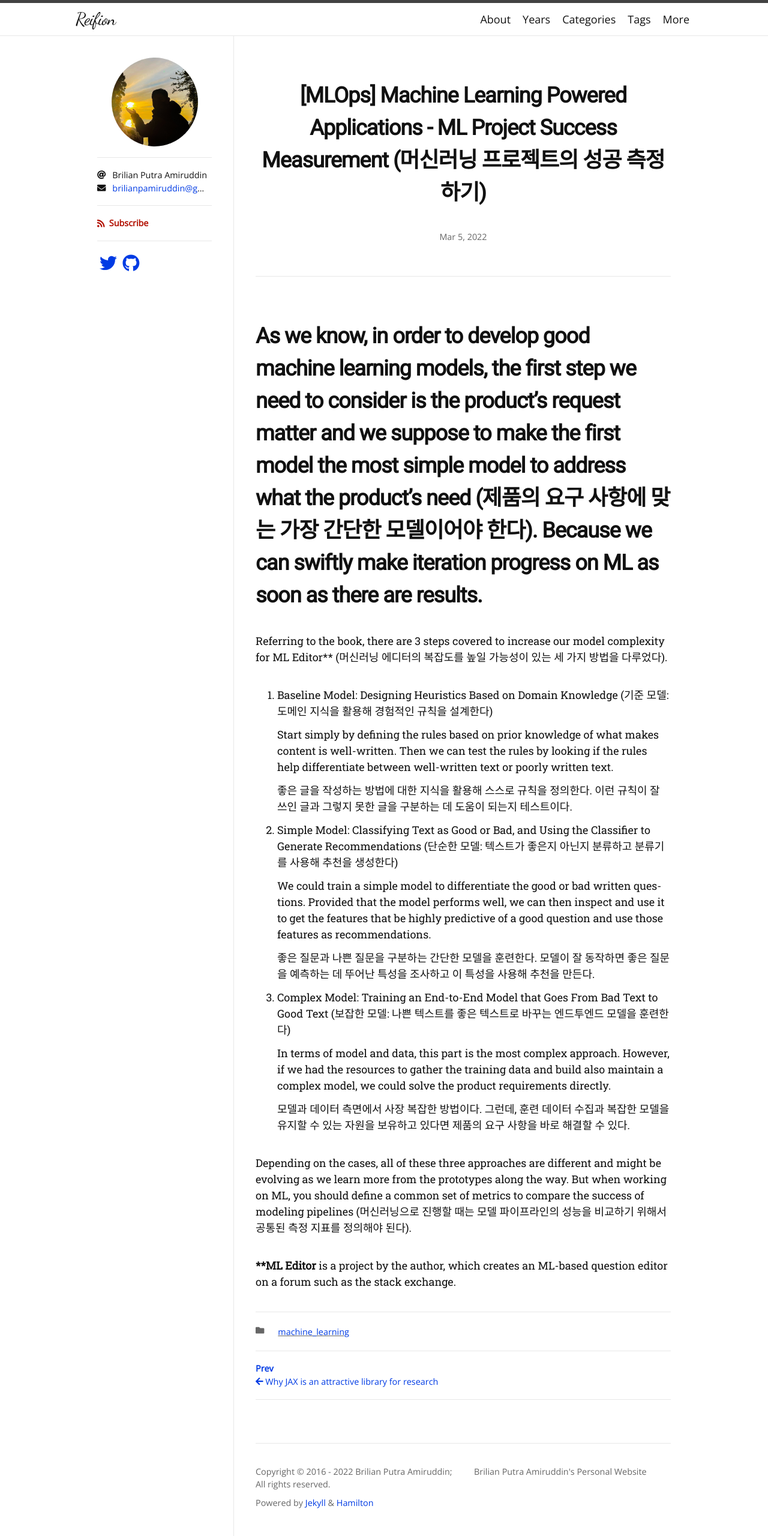
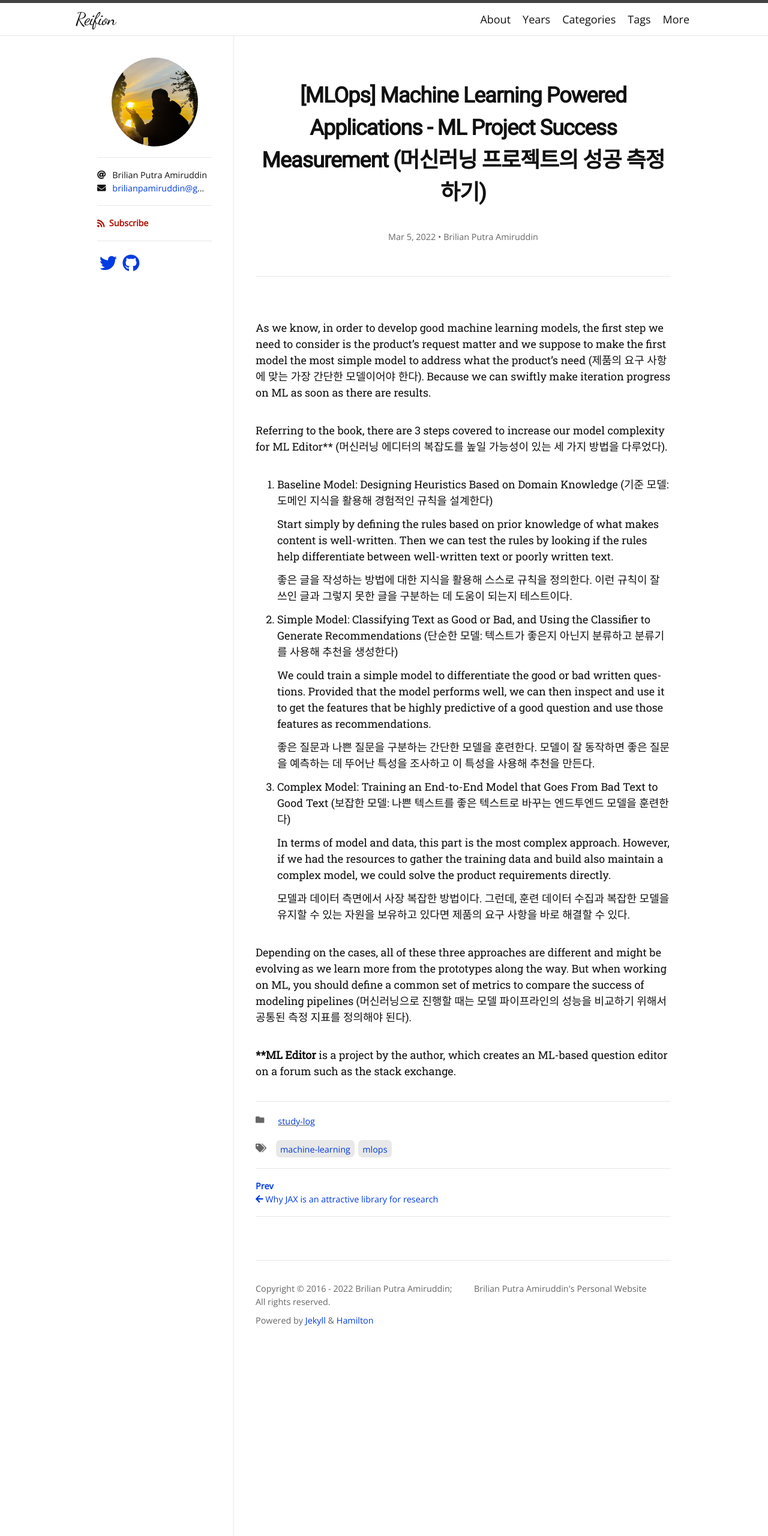
Before and after one commit to brilianputraa/brilianamiruddin.github.io, a Jekyll site: the page built from _posts/2022-03-05-ml-products-success-metrics.md, in a window 1280 px wide. Shown: the whole page at 60% size. Built offline with Jekyll 4.4.1, drawn with Linux system fonts in a browser that asks for light colours; nearby versions of some CDN libraries; some web fonts are replaced.

Commit message:
Update 2022-03-05-ml-products-success-metrics.md

```diff
--- a/_posts/2022-03-05-ml-products-success-metrics.md
+++ b/_posts/2022-03-05-ml-products-success-metrics.md
@@ -1,11 +1,13 @@
 ---
 layout: post
 title: "[MLOps] Machine Learning Powered Applications - ML Project Success Measurement (머신러닝 프로젝트의 성공 측정하기)"
-categories: machine_learning
+categories: study-log
+tags: [machine learning, mlops]
+author:
+  - Brilian Putra Amiruddin
 ---
 
-
-# As we know, in order to develop good machine learning models, the first step we need to consider is the product’s request matter and we suppose to make the first model the most simple model to address what the product’s need (제품의 요구 사항에 맞는 가장 간단한 모델이어야 한다). Because we can swiftly make iteration progress on ML as soon as there are results.
+As we know, in order to develop good machine learning models, the first step we need to consider is the product’s request matter and we suppose to make the first model the most simple model to address what the product’s need (제품의 요구 사항에 맞는 가장 간단한 모델이어야 한다). Because we can swiftly make iteration progress on ML as soon as there are results.
 
 Referring to the book, there are 3 steps covered to increase our model complexity for ML Editor** (머신러닝 에디터의 복잡도를 높일 가능성이 있는 세 가지 방법을 다루었다).
 
```
